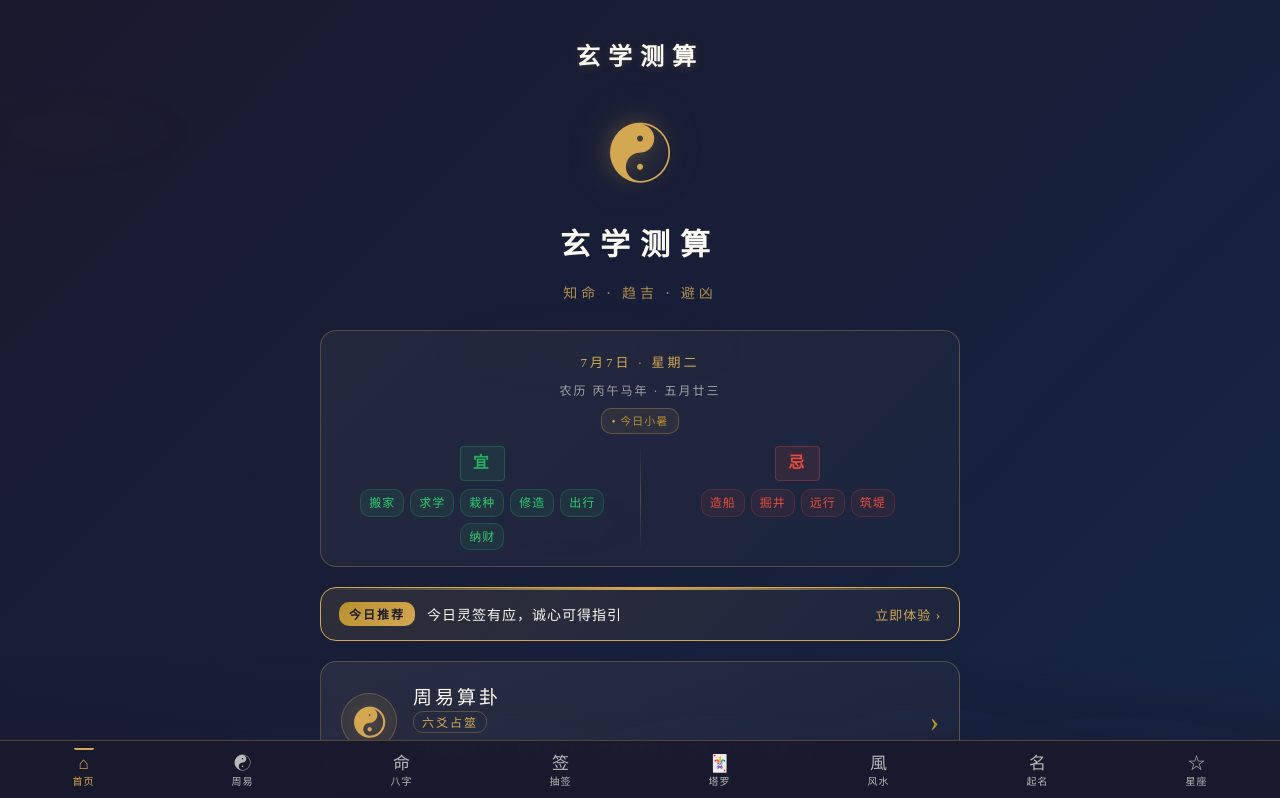
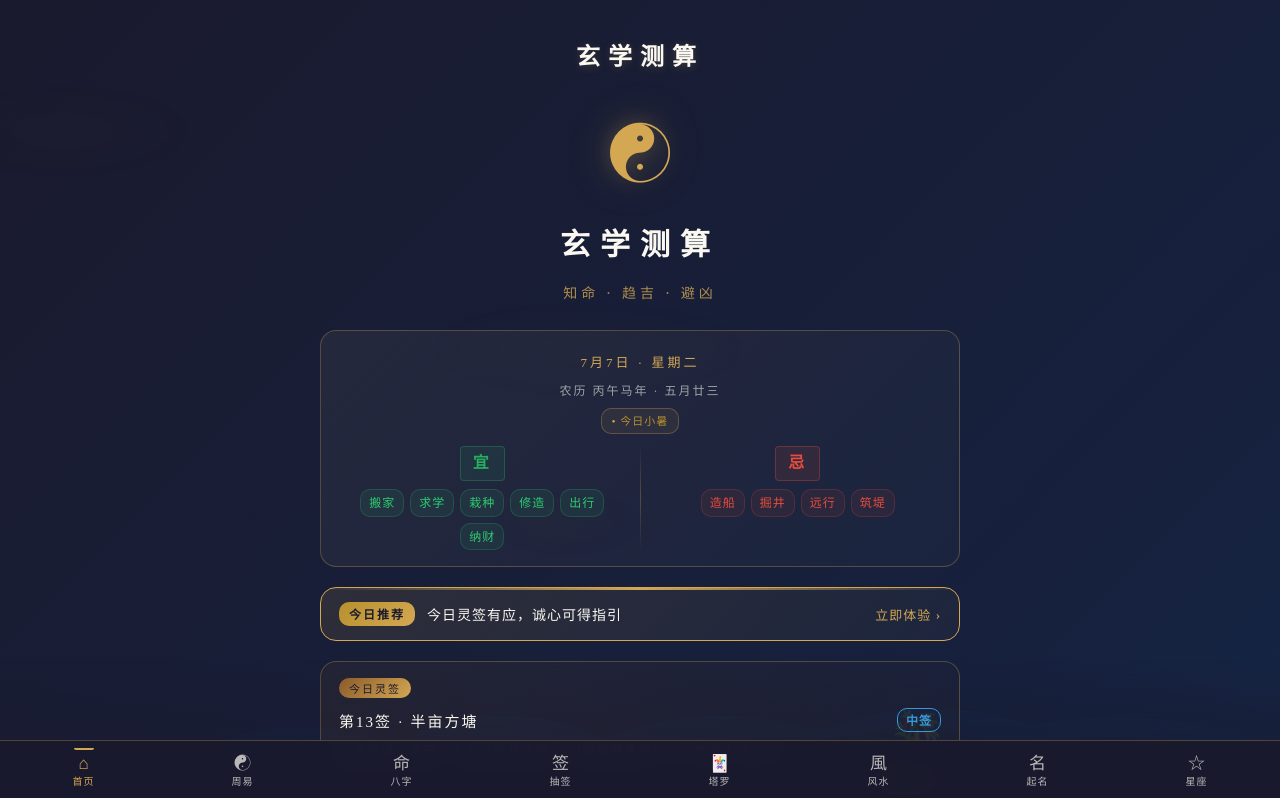
Before and after one commit to sunfengguang-hue/zhouyi-app, a React (Vite) app: page / in a window 1280 px wide. Shown: the top 798 px of the page. Built offline with nearby package versions, Linux system fonts and the light colour scheme.

Commit message:
feat: 首页每日一签卡片
- 首页新增今日灵签卡片，显示签号/签题/签等/诗句预览
- 同日同签机制集成，每日固定一签体现"心诚则灵"
- 竹签水印装饰+渐变边框+悬停动效

```diff
--- a/src/components/Home/Home.css
+++ b/src/components/Home/Home.css
@@ -222,6 +222,94 @@
   transform: translateX(4px);
 }
 
+/* 今日灵签 */
+.home__daily-stick {
+  display: block;
+  width: 100%;
+  padding: 16px 18px;
+  margin-bottom: 20px;
+  background: linear-gradient(135deg, rgba(139, 90, 43, 0.1) 0%, rgba(80, 50, 20, 0.06) 100%);
+  border: 1px solid rgba(212, 168, 83, 0.3);
+  border-radius: var(--radius-lg);
+  text-align: left;
+  transition: var(--transition);
+  position: relative;
+  overflow: hidden;
+}
+
+.home__daily-stick::after {
+  content: '🎋';
+  position: absolute;
+  right: 12px;
+  top: 50%;
+  transform: translateY(-50%);
+  font-size: 48px;
+  opacity: 0.08;
+}
+
+.home__daily-stick:hover {
+  transform: translateY(-2px);
+  border-color: var(--gold);
+  box-shadow: 0 6px 24px var(--shadow-gold);
+}
+
+.home__daily-stick__badge {
+  display: inline-block;
+  font-family: var(--font-display);
+  font-size: 11px;
+  color: var(--bg-primary);
+  background: linear-gradient(135deg, #8B5A2B, #D4A853);
+  padding: 2px 10px;
+  border-radius: 10px;
+  letter-spacing: 2px;
+  margin-bottom: 10px;
+}
+
+.home__daily-stick__content {
+  display: flex;
+  flex-direction: column;
+  gap: 8px;
+}
+
+.home__daily-stick__header {
+  display: flex;
+  align-items: center;
+  justify-content: space-between;
+}
+
+.home__daily-stick__title {
+  font-family: var(--font-display);
+  font-size: 15px;
+  color: var(--text-primary);
+  letter-spacing: 2px;
+}
+
+.home__daily-stick__level {
+  font-size: 12px;
+  padding: 2px 8px;
+  border-radius: 10px;
+  border: 1px solid;
+  letter-spacing: 1px;
+  font-weight: bold;
+}
+
+.home__daily-stick__poem {
+  font-size: 13px;
+  color: var(--text-secondary);
+  line-height: 1.6;
+  letter-spacing: 1px;
+  overflow: hidden;
+  text-overflow: ellipsis;
+  white-space: nowrap;
+}
+
+.home__daily-stick__more {
+  font-size: 12px;
+  color: var(--gold);
+  letter-spacing: 1px;
+  text-align: right;
+}
+
 /* Module grid */
 .home__grid {
   display: flex;
--- a/src/components/Home/Home.tsx
+++ b/src/components/Home/Home.tsx
@@ -1,6 +1,7 @@
 import { useMemo } from 'react';
 import type { AppView } from '../../types';
 import { getLunarInfo } from '../../utils/lunarCalendar';
+import { drawFortuneStick, getLevelColor } from '../../utils/fortuneStickCalc';
 import './Home.css';
 
 interface HomeProps {
@@ -134,6 +135,10 @@ const Home: React.FC<HomeProps> = ({ onNavigate }) => {
     return RECOMMEND_MODULES[idx];
   }, [todaySeed]);
 
+  // 今日灵签（同日同签）
+  const dailyStick = useMemo(() => drawFortuneStick('每日一问'), []);
+  const stickLevelColor = getLevelColor(dailyStick.stick.level);
+
   // 今日日期显示
   const todayStr = useMemo(() => {
     const d = new Date();
@@ -199,6 +204,19 @@ const Home: React.FC<HomeProps> = ({ onNavigate }) => {
         <span className="home__recommend-arrow">立即体验 ›</span>
       </button>
 
+      {/* 今日灵签 */}
+      <button className="home__daily-stick" onClick={() => onNavigate('fortune')} style={{ animation: 'fadeInUp 0.6s ease 0.35s both' }}>
+        <div className="home__daily-stick__badge">今日灵签</div>
+        <div className="home__daily-stick__content">
+          <div className="home__daily-stick__header">
+            <span className="home__daily-stick__title">第{dailyStick.stick.id}签 · {dailyStick.stick.title}</span>
+            <span className="home__daily-stick__level" style={{ color: stickLevelColor, borderColor: stickLevelColor }}>{dailyStick.stick.level}</span>
+          </div>
+          <p className="home__daily-stick__poem">{dailyStick.stick.poem.split('\n').slice(0, 2).join(' ')}</p>
+          <span className="home__daily-stick__more">查看详解 ›</span>
+        </div>
+      </button>
+
       <div className="home__grid">
         {CARDS.map((card, i) => (
           <button
```
